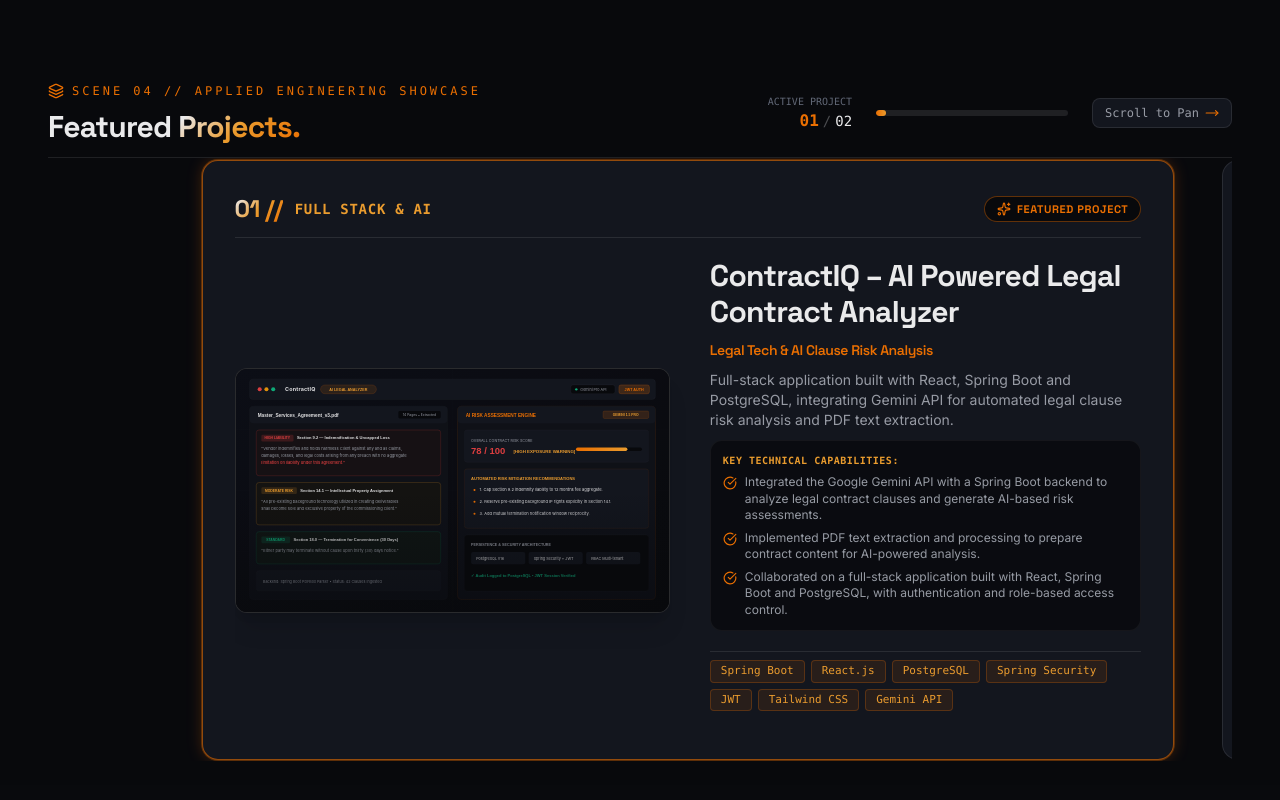
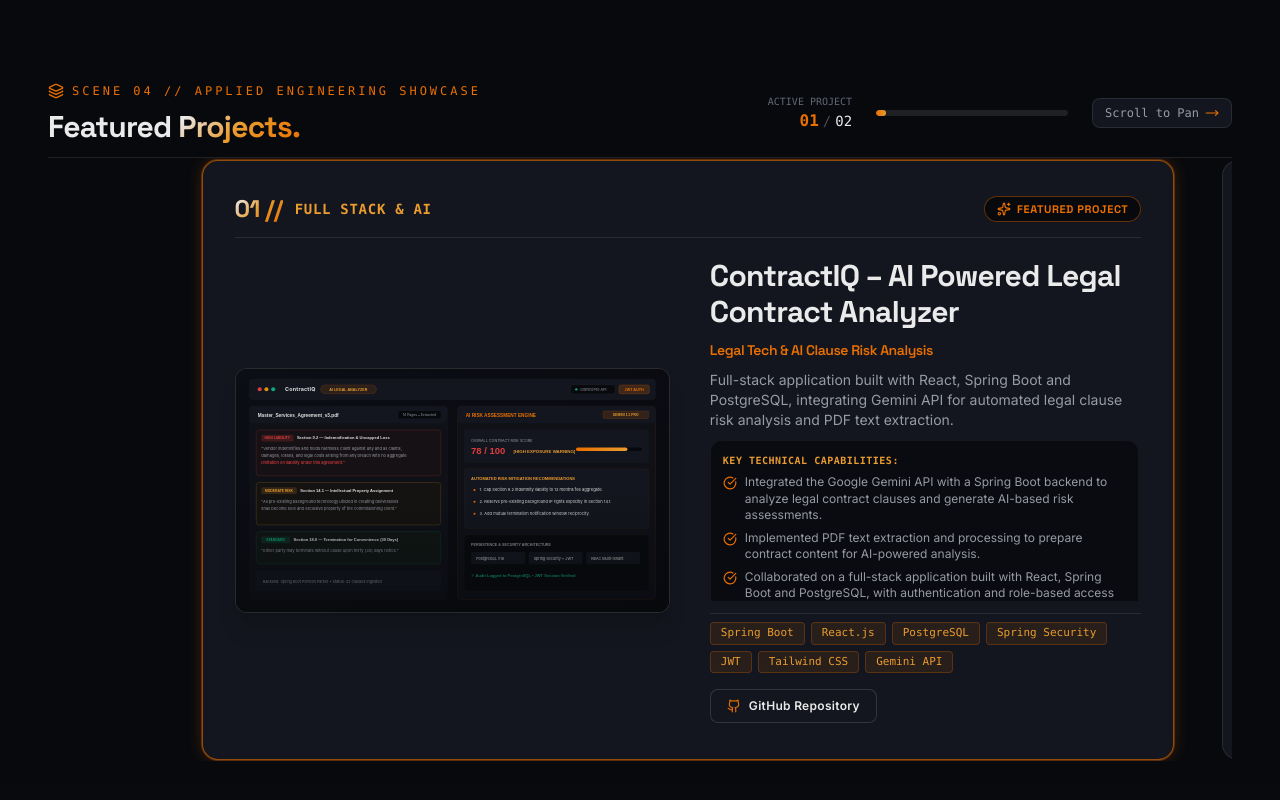
Before and after one commit to ShreyasBK04/portfolio, a React (Vite) app: page / in a window 1280 px wide. Shown: the part 2309-3109 px from the top of the page. Built offline with nearby package versions, Linux system fonts and the light colour scheme.

Commit message:
fix: clean up ProjectCard action buttons, prevent overflow clipping, and set repository URLs

```diff
--- a/src/components/ProjectCard.jsx
+++ b/src/components/ProjectCard.jsx
@@ -132,7 +132,7 @@ export const ProjectCard = ({ project, index = 0, isHorizontal = false, isActive
       </div>
 
       {/* Main 2-Column Presentation: Large Screenshot Preview on Left, Details on Right */}
-      <div className="flex flex-col lg:flex-row gap-6 lg:gap-8 xl:gap-10 items-stretch flex-1 overflow-hidden py-1">
+      <div className="flex flex-col lg:flex-row gap-6 lg:gap-8 xl:gap-10 items-stretch flex-1 min-h-0 py-1">
 
         {/* LEFT COLUMN: Large High-Visibility Application Screenshot */}
         <div className="w-full lg:w-[48%] flex flex-col justify-center shrink-0">
@@ -155,8 +155,8 @@ export const ProjectCard = ({ project, index = 0, isHorizontal = false, isActive
         </div>
 
         {/* RIGHT COLUMN: Project Information & Specs */}
-        <div className="w-full lg:w-[52%] flex flex-col justify-between h-full space-y-3 overflow-hidden">
-          <div className="space-y-2.5 overflow-hidden">
+        <div className="w-full lg:w-[52%] flex flex-col justify-between min-h-0 space-y-3">
+          <div className="space-y-2.5 overflow-y-auto no-scrollbar pr-0.5">
             {/* Title — Unconstrained wrapping, bold Space Grotesk */}
             <h3 className="text-xl sm:text-2xl xl:text-3xl font-extrabold font-display text-white tracking-tight leading-snug group-hover:text-gradient-orange transition-colors">
               {project.title}
@@ -191,7 +191,7 @@ export const ProjectCard = ({ project, index = 0, isHorizontal = false, isActive
           </div>
 
           {/* Bottom Area: Technology Tags & Links */}
-          <div className="pt-2 border-t border-white/10 shrink-0">
+          <div className="pt-2 border-t border-white/10 shrink-0 mt-auto">
             {/* Technology Tags */}
             <div className="flex flex-wrap gap-1.5 mb-3">
               {project.technologies.map((tech, idx) => (
@@ -204,38 +204,36 @@ export const ProjectCard = ({ project, index = 0, isHorizontal = false, isActive
               ))}
             </div>
 
-            {/* Action Links — GitHub (Dark Outlined) & Live Demo (Solid Orange) */}
-            {(Boolean(project.githubUrl && project.githubUrl.trim() !== '') || Boolean(project.liveUrl && project.liveUrl.trim() !== '')) && (
+            {/* Exactly ONE Action Button Container */}
             <div className="flex flex-wrap items-center gap-3 pt-1">
-                {/* 1. GitHub Repository: Dark outlined button */}
+              {/* 1. GitHub Repository: dark background, subtle border, GitHub icon */}
               {project.githubUrl && project.githubUrl.trim() !== '' && (
                 <a
                   href={project.githubUrl}
                   target="_blank"
                   rel="noopener noreferrer"
-                    className="group inline-flex items-center space-x-2 px-4 py-2 rounded-lg bg-[#151820]/90 hover:bg-[#1A1F2C] border border-white/20 hover:border-accent text-white hover:text-accent text-xs font-semibold tracking-wide transition-all duration-200 hover:-translate-y-0.5 hover:shadow-glow-sm active:translate-y-0"
+                  className="inline-flex items-center space-x-2 px-4 py-2 rounded-lg bg-[#151820] hover:bg-[#1C202B] border border-white/15 hover:border-accent text-white hover:text-accent text-xs font-semibold tracking-wide transition-all duration-200 hover:-translate-y-0.5 hover:shadow-glow-sm active:translate-y-0"
                   aria-label={`View GitHub repository for ${project.title}`}
                 >
-                    <GithubIcon className="w-3.5 h-3.5 text-accent transition-transform duration-200 group-hover:scale-110" />
+                  <GithubIcon className="w-3.5 h-3.5 text-accent" />
                   <span>GitHub Repository</span>
                 </a>
               )}
 
-                {/* 2. Live Demo: Vibrant orange button */}
+              {/* 2. Live Demo: solid orange background, dark text, external-link icon */}
               {project.liveUrl && project.liveUrl.trim() !== '' && (
                 <a
                   href={project.liveUrl}
                   target="_blank"
                   rel="noopener noreferrer"
-                    className="group inline-flex items-center space-x-2 px-4 py-2 rounded-lg bg-accent hover:bg-[#FFAA32] border border-accent hover:border-[#FFAA32] text-[#090A0D] text-xs font-bold font-display uppercase tracking-wider transition-all duration-200 hover:-translate-y-0.5 hover:shadow-glow active:translate-y-0"
+                  className="inline-flex items-center space-x-2 px-4 py-2 rounded-lg bg-accent hover:bg-[#FFAA32] border border-accent hover:border-[#FFAA32] text-[#090A0D] text-xs font-bold font-display uppercase tracking-wider transition-all duration-200 hover:-translate-y-0.5 hover:shadow-glow active:translate-y-0"
                   aria-label={`Open live demo for ${project.title}`}
                 >
                   <span>Live Demo</span>
-                    <ExternalLink className="w-3.5 h-3.5 text-[#090A0D] transition-transform duration-200 group-hover:translate-x-0.5 group-hover:-translate-y-0.5" />
+                  <ExternalLink className="w-3.5 h-3.5 text-[#090A0D]" />
                 </a>
               )}
             </div>
-            )}
           </div>
 
         </div>
--- a/src/data/projects.js
+++ b/src/data/projects.js
@@ -29,7 +29,7 @@ export const projects = [
       "Gemini API"
     ],
     image: "/images/projects/contractiq.svg",
-    githubUrl: "", // e.g. "https://github.com/shreyasbk/ContractIQ"
+    githubUrl: "https://github.com/ShreyasBK04/ContractIQ-AI-Powered-Contract-Risk-Analyzer",
     liveUrl: "",   // e.g. "https://contractiq-demo.vercel.app"
     featured: true,
     visible: true
@@ -53,7 +53,7 @@ export const projects = [
       "Gemini API"
     ],
     image: "/images/projects/research-assistant.svg",
-    githubUrl: "", // e.g. "https://github.com/shreyasbk/ai-research-assistant"
+    githubUrl: "https://github.com/ShreyasBK04/Smart-AI-Research-Assistant",
     liveUrl: "",   // e.g. "https://chrome.google.com/webstore/..."
     featured: true,
     visible: true
```
Lines whose indentation alone changed are shown as unchanged.
